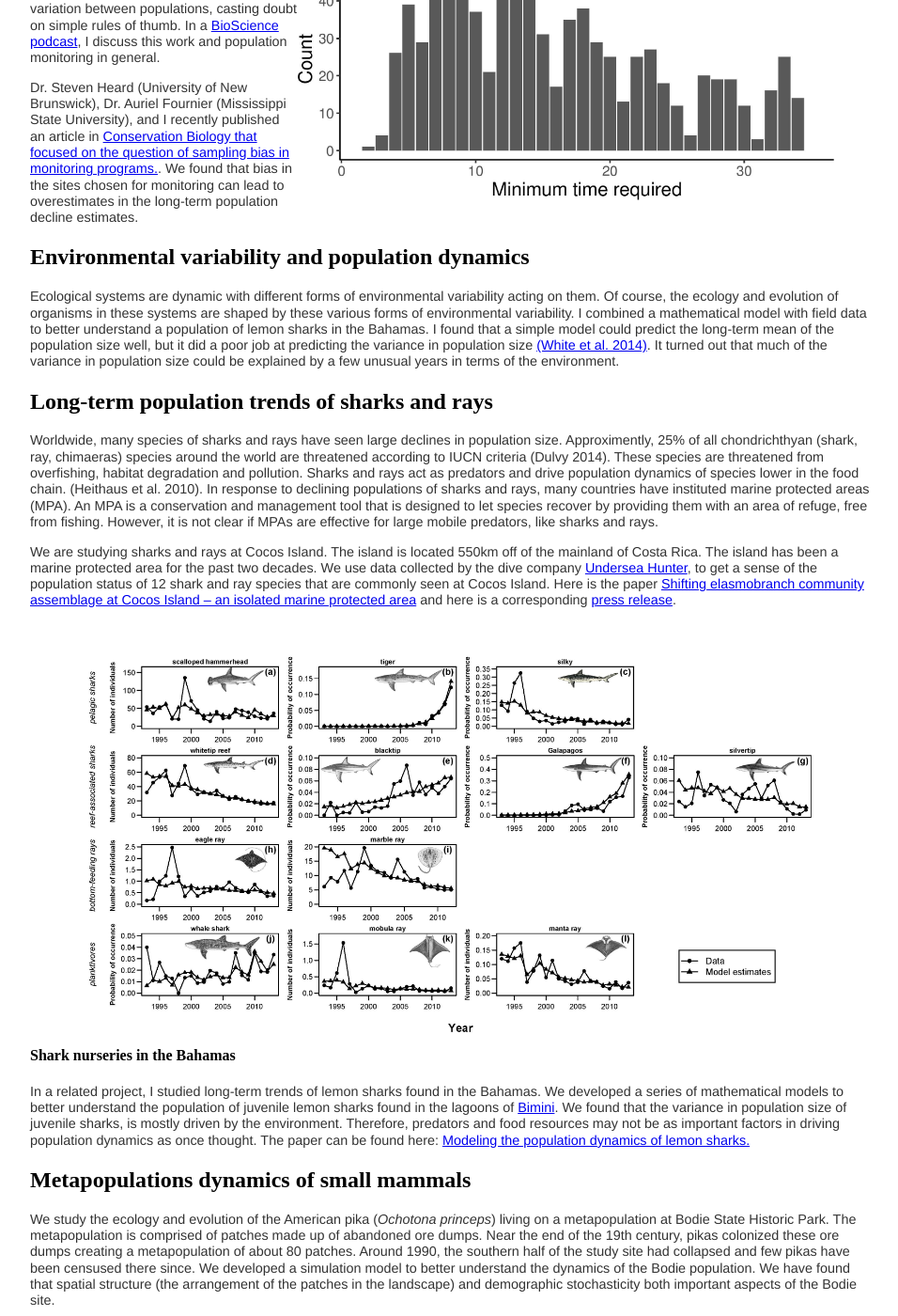
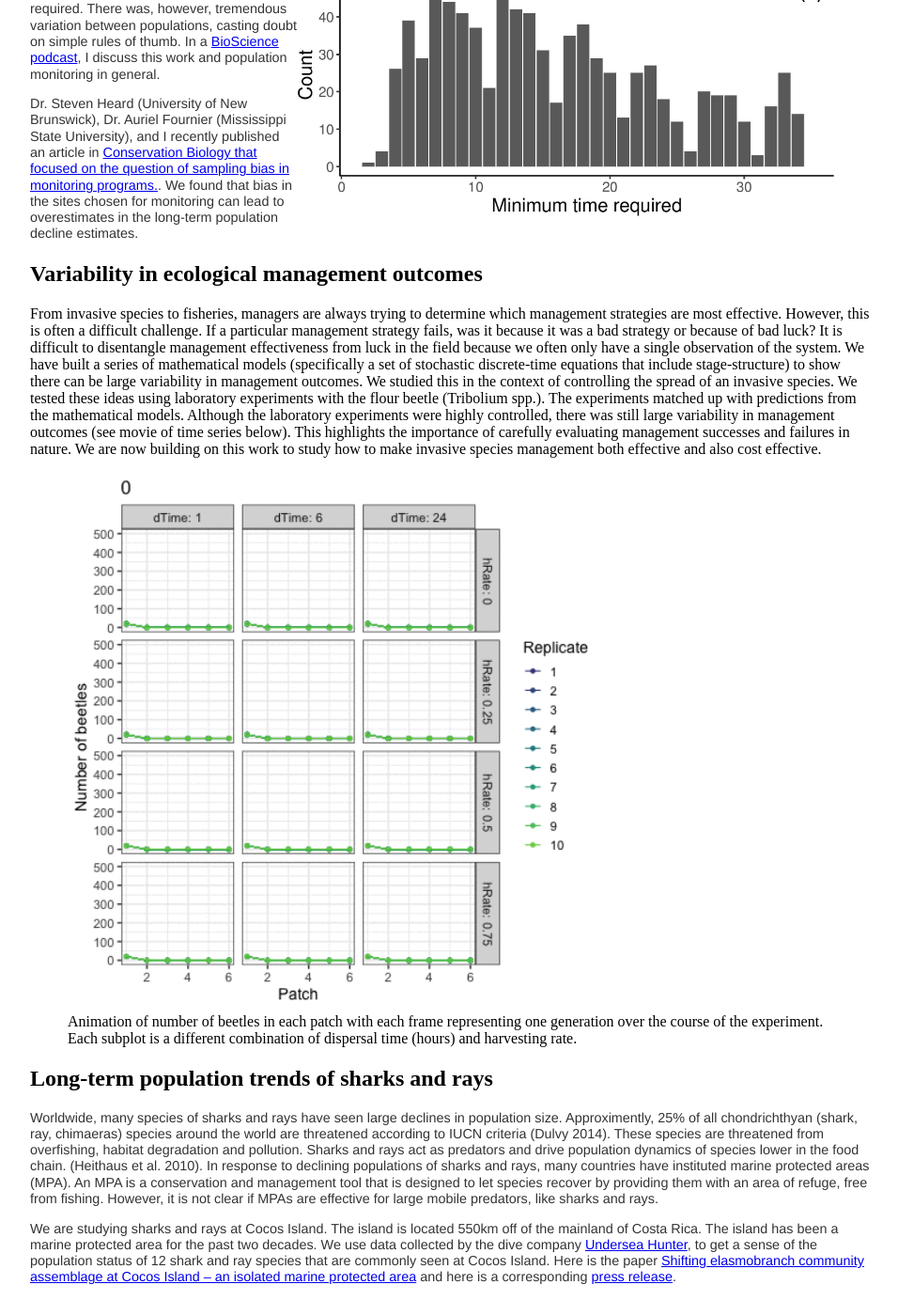
Before and after one commit to eastonwhite/eastonwhite.github.io, a Jekyll site: the page built from research/index.html, in a window 1280 px wide and 1400 px high, scrolled down 1674 px. Shown: the whole window at 94% size, without its empty margins (160-1116 px from the left). Built offline with Jekyll 4.4.1, drawn with Linux system fonts in a browser that asks for light colours; some of the changed text lies outside the part shown.

Commit message:
Update index.html

```diff
--- a/research/index.html
+++ b/research/index.html
@@ -9,6 +9,7 @@ title: Easton R. White | Research
 <a href="#MPAs">Marine protected areas in a changing world </a><br />
 <a href="#SES">Socio-ecological systems </a><br />
 <a href="#monitoring">Improving monitoring programs </a><br />
+<a href="#management_variability">Variability in ecological management outcomes </a><br />
 <a href="#cocos">Long-term trends of marine predators </a><br />
 <a href="#SoTL">Scholarship of Teaching and Learning</a><br />
 <a href="#metapop">Metapopulation dynamics of small mammals </a></p>
@@ -49,11 +50,17 @@ title: Easton R. White | Research
 <p>Dr. Steven Heard (University of New Brunswick), Dr. Auriel Fournier (Mississippi State University), and I recently published an article in <a href="https://conbio.onlinelibrary.wiley.com/doi/full/10.1111/cobi.13371" target="_blank" rel="noopener noreferrer">Conservation Biology that focused on the question of sampling bias in monitoring programs.</a>. We found that bias in the sites chosen for monitoring can lead to overestimates in the long-term population decline estimates.
 
 
-<p><a name="variability"></a></p>
-<h2>Environmental variability and population dynamics</h2>
-<p>Ecological systems are dynamic with different forms of environmental variability acting on them. Of course, the ecology and evolution of organisms in these systems are shaped by these various forms of environmental variability. I combined a mathematical model with field data to better understand a population of lemon sharks in the Bahamas. I found that a simple model could predict the long-term mean of the population size well, but it did a poor job at predicting the variance in population size <a href="https://biologydirect.biomedcentral.com/articles/10.1186/1745-6150-9-23" target="_blank" rel="noopener noreferrer">(White et al. 2014)</a>. It turned out that much of the variance in population size could be explained by a few unusual years in terms of the environment.</p>
+<p><a name="management_variability"></a></p>
+<h2>Variability in ecological management outcomes</h2>
 
+From invasive species to fisheries, managers are always trying to determine which management strategies are most effective. However, this is often a difficult challenge. If a particular management strategy fails, was it because it was a bad strategy or because of bad luck? It is difficult to disentangle management effectiveness from luck in the field because we often only have a single observation of the system.
 
+We have built a series of mathematical models (specifically a set of stochastic discrete-time equations that include stage-structure) to show there can be large variability in management outcomes. We studied this in the context of controlling the spread of an invasive species. We tested these ideas using laboratory experiments with the flour beetle (Tribolium spp.). The experiments matched up with predictions from the mathematical models. Although the laboratory experiments were highly controlled, there was still large variability in management outcomes (see movie of time series below). This highlights the importance of carefully evaluating management successes and failures in nature. We are now building on this work to study how to make invasive species management both effective and also cost effective.
+
+ <figure>
+  <img src="/images/BeetleControl_timeseries.gif" alt="min_time" align="bottom" style="width:70%">
+  <figcaption>Animation of number of beetles in each patch with each frame representing one generation over the course of the experiment. Each subplot is a different combination of dispersal time (hours) and harvesting rate.</figcaption>
+</figure>
 
 <p><a name="cocos"></a></p>
 <h2>Long-term population trends of sharks and rays</h2>
@@ -65,7 +72,7 @@ title: Easton R. White | Research
 </figure>
 
 <h4>Shark nurseries in the Bahamas</h4>
-<p style="text-align:left;">In a related project, I studied long-term trends of lemon sharks found in the Bahamas. We developed a series of mathematical models to better understand the population of juvenile lemon sharks found in the lagoons of <a href="http://www.biminisharklab.com/" target="_blank" rel="noopener noreferrer">Bimini</a>. We found that the variance in population size of juvenile sharks, is mostly driven by the environment. Therefore, predators and food resources may not be as important factors in driving population dynamics as once thought. The paper can be found here: <a href="http://www.biologydirect.com/content/9/1/23" target="_blank" rel="noopener noreferrer">Modeling the population dynamics of lemon sharks.</a></p>
+<p style="text-align:left;">In a related project, I studied long-term trends of lemon sharks found in the Bahamas. We developed a series of mathematical models to better understand the population of juvenile lemon sharks found in the lagoons of <a href="http://www.biminisharklab.com/" target="_blank" rel="noopener noreferrer">Bimini</a>. We found that the variance in population size of juvenile sharks, is mostly driven by the environment. Therefore, predators and food resources may not be as important factors in driving population dynamics as once thought. I combined a mathematical model with field data to better understand a population of lemon sharks in the Bahamas. I found that a simple model could predict the long-term mean of the population size well, but it did a poor job at predicting the variance in population size <a href="https://biologydirect.biomedcentral.com/articles/10.1186/1745-6150-9-23" target="_blank" rel="noopener noreferrer">(White et al. 2014)</a>. It turned out that much of the variance in population size could be explained by a few unusual years in terms of the environment.</p>
 </div>
 
 
```
